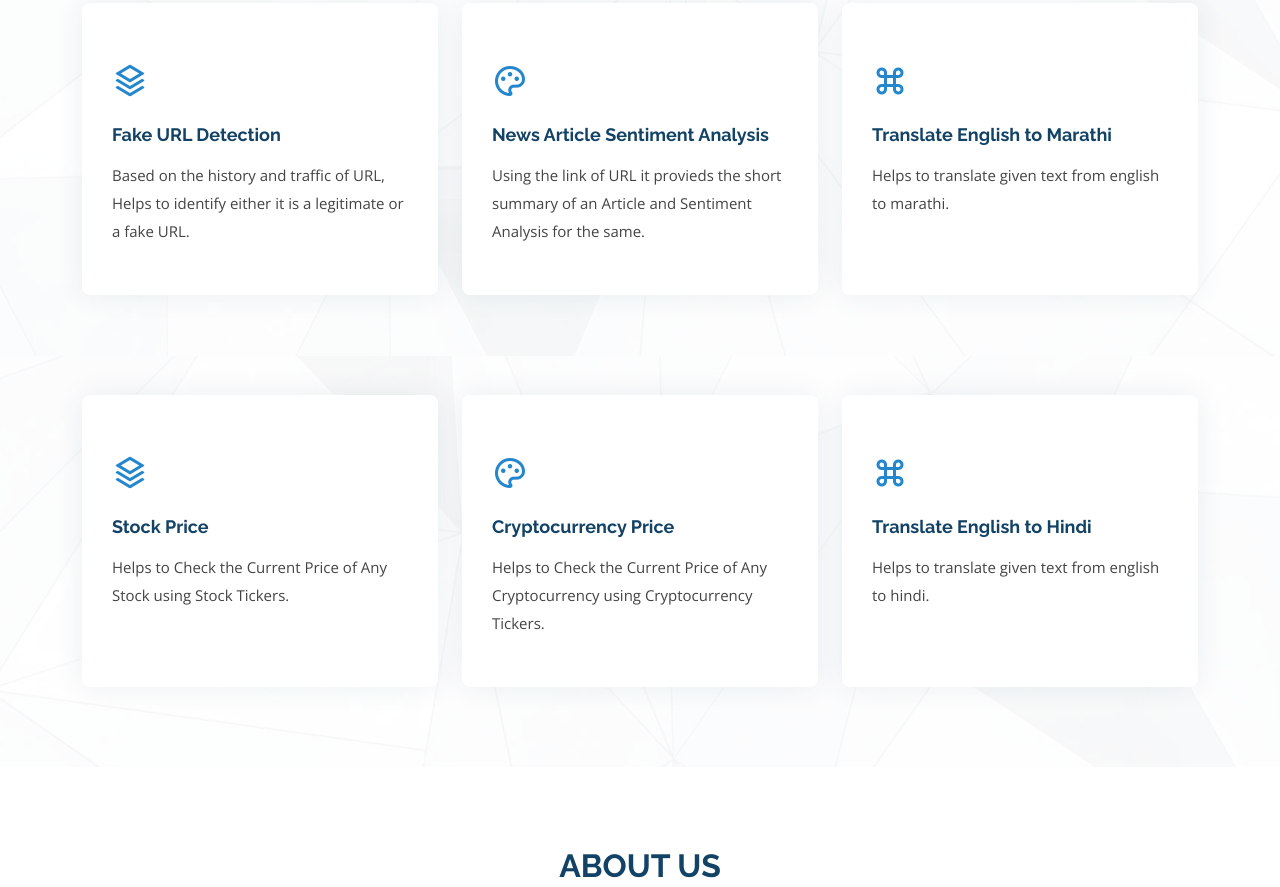
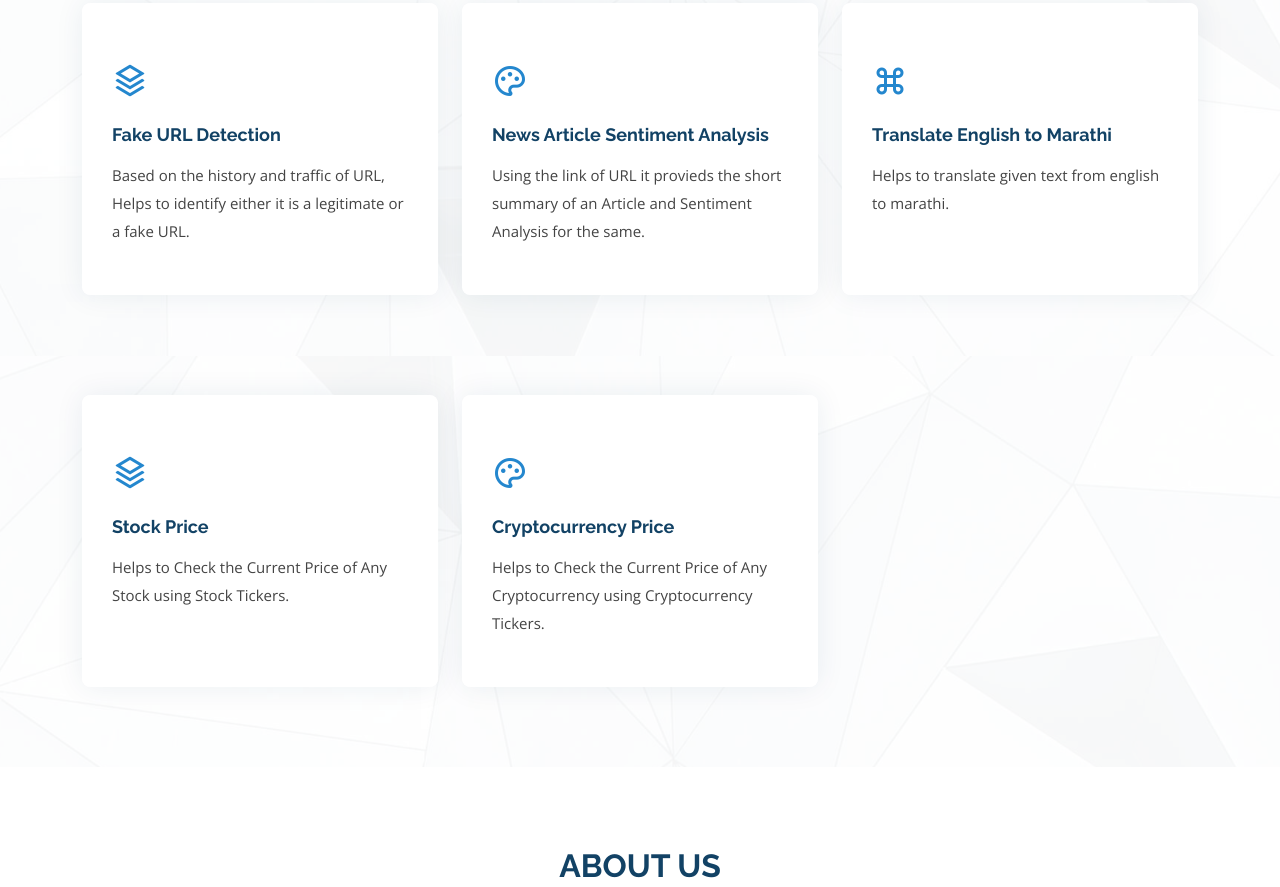
Before and after one commit to Ashu4638/Lord-Voldemort, a plain HTML site: page index.html in a window 1280 px wide. Shown: the part 444-1331 px from the top of the page. Drawn offline with nearby package versions, Linux system fonts and the light colour scheme.

Commit message:
Fixed Bugs

```diff
--- a/index.html
+++ b/index.html
@@ -102,14 +102,6 @@
               <p class="description">Helps to Check the Current Price of Any Cryptocurrency using Cryptocurrency Tickers.</p>
             </div>
           </div>
-
-          <div class="col-md-6 col-lg-4 d-flex align-items-stretch mb-5 mb-lg-0" data-aos="zoom-in" data-aos-delay="400">
-            <div class="icon-box">
-              <div class="icon"><i class="ri-command-line"></i></div>
-              <h4 class="title"><a href="">Translate English to Hindi</a></h4>
-              <p class="description">Helps to translate given text from english to hindi.</p>
-            </div>
-          </div>
           </div>
 
       </div>
```
